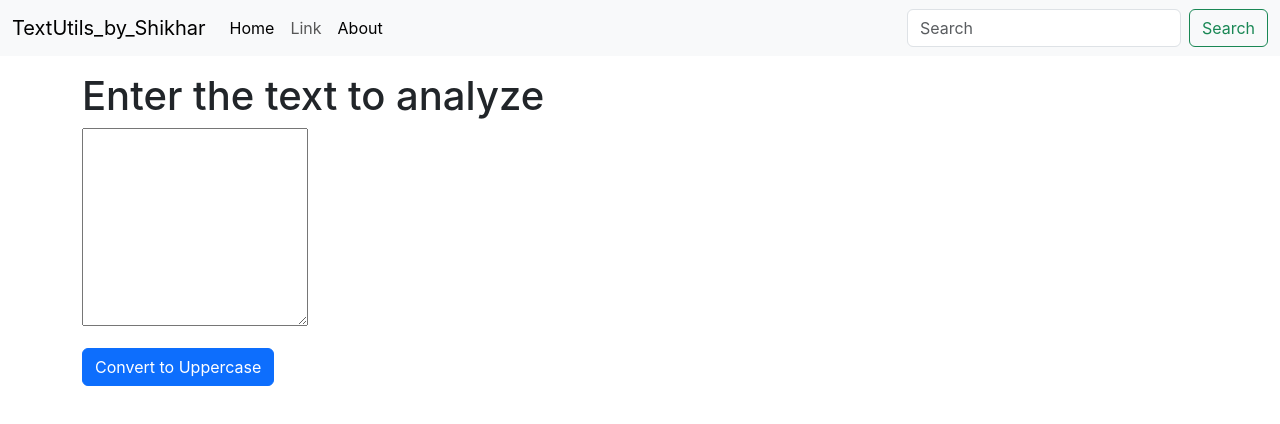
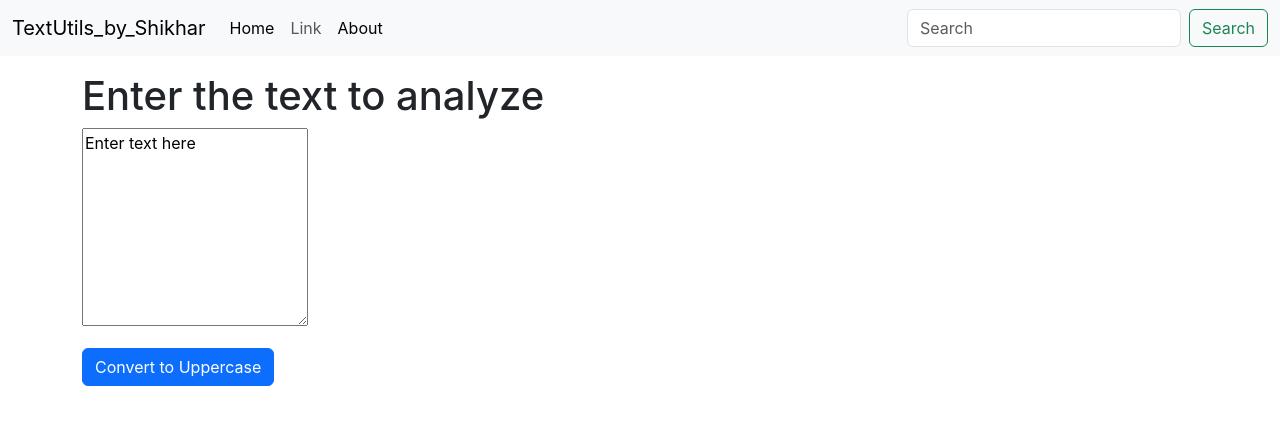
Before and after one commit to shikhar5647/React_Learning, a React (Create React App) app in the folder text_utils/: page / in a window 1280 px wide. Shown: the top 424 px of the page. Built offline with nearby package versions, Linux system fonts and the light colour scheme.

Commit message:
uppercase_added

```diff
--- a/text_utils/src/components/TextForm.js
+++ b/text_utils/src/components/TextForm.js
@@ -1,13 +1,23 @@
-import React from 'react'
+import React,{useState} from 'react'
 
 export default function TextForm(props) {
-  return (
-    <div>
-        <h1>{props.heading}</h1>
-        <div className="mb-3">
-            <textarea classname="form-control" id="myBox" rows="8"></textarea>
+    const handleUpClick=()=>{
+        console.log("Uppercase was clicked");
+        let newText=text.toUpperCase();
+        setText(newText);
+    }
+    const handleOnChange=(event)=>{
+        console.log("On change");
+        setText(event.target.value);
+    }
+    const [text,setText]=useState('Enter text here');
+    return (
+        <div>
+            <h1>{props.heading}</h1>
+            <div className="mb-3">
+                <textarea classname="form-control" value={text} onChange={handleOnChange} id="myBox" rows="8"></textarea>
+            </div>
+            <button className='btn btn-primary' onClick={handleUpClick}>Convert to Uppercase</button>
         </div>
-        <button className='btn btn-primary'>Convert to Uppercase</button>
-    </div>
   )
 }
```
